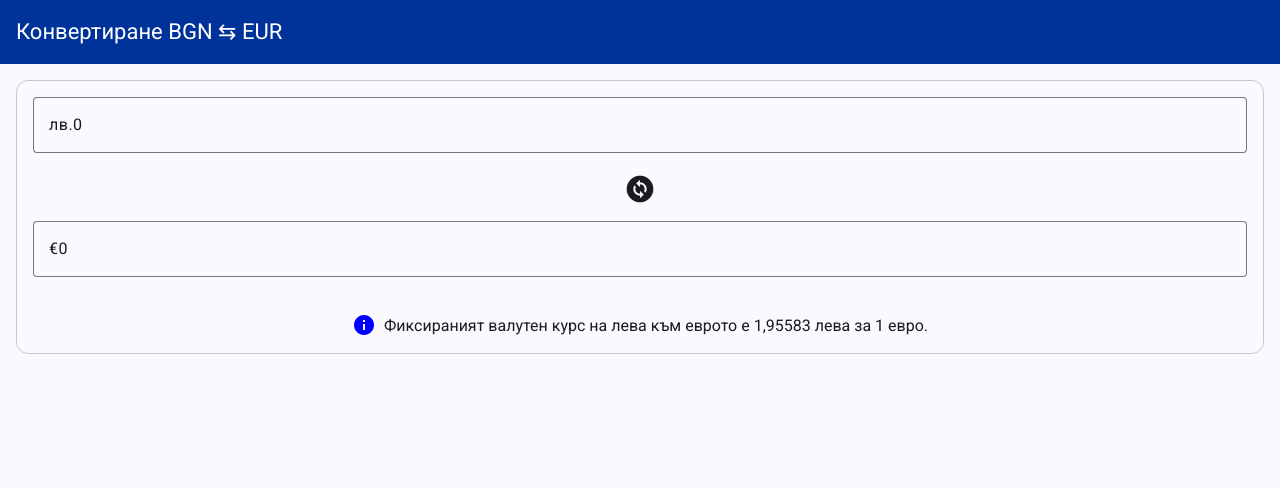
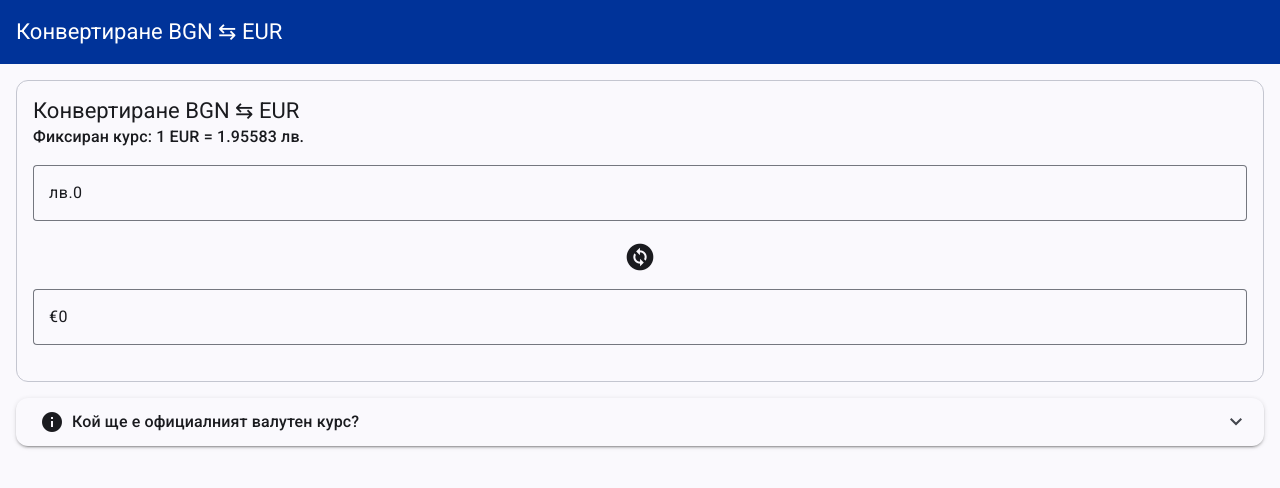
Before and after one commit to ttsvetko/BG2EUR, an Angular app: page / in a window 1280 px wide. Shown: the top 488 px of the page. Built offline with nearby package versions, Linux system fonts and the light colour scheme.

Commit message:
Add rate info

```diff
--- a/src/app/app.html
+++ b/src/app/app.html
@@ -7,6 +7,36 @@
 
         <main>
             <app-bgn-euro-calculator></app-bgn-euro-calculator>
+
+            <mat-accordion>
+                <mat-expansion-panel>
+                    <mat-expansion-panel-header>
+                        <mat-panel-title>
+                            <mat-icon
+                                aria-hidden="false"
+                                aria-label="info"
+                                fontIcon="info"
+                            ></mat-icon>
+                            Кой ще е официалният валутен курс?
+                        </mat-panel-title>
+                    </mat-expansion-panel-header>
+                    <p>
+                        Съгласно Закона за въвеждане на еврото в Република България официалният
+                        валутен курс на лева към еврото е неотменимо фиксираният валутен курс на
+                        лева към еврото, определен в Регламент на Съвета, приет в съответствие с чл.
+                        140, параграф 3 от Договора за функционирането на Европейския съюз.
+                    </p>
+                    <p>
+                        Съгласно решение на 48-ото Народно събрание на Република България, прието на
+                        27 октомври 2022 г., Република България ще въведе еврото като официална
+                        парична единица при запазване на централния курс от 1,95583 лева за 1 евро.
+                    </p>
+                    <p>
+                        Курсът е потвърден и от решение на 50-ото Народно събрание на Република
+                        България, прието на 26 юли 2024 г.
+                    </p>
+                </mat-expansion-panel>
+            </mat-accordion>
         </main>
     </mat-drawer-content>
 </mat-drawer-container>
--- a/src/app/app.scss
+++ b/src/app/app.scss
@@ -10,3 +10,12 @@ main {
     position: sticky;
     top: 0;
 }
+
+mat-accordion,
+app-bgn-euro-calculator {
+    margin-bottom: 1rem;
+}
+
+mat-accordion mat-icon {
+    padding-right: 0.5rem;
+}
--- a/src/app/bgn-euro-calculator/bgn-euro-calculator.css
+++ b/src/app/bgn-euro-calculator/bgn-euro-calculator.css
@@ -1,7 +1,12 @@
+:host {
+    display: block;
+}
+
 mat-card-content {
     display: flex;
     flex-direction: column;
     align-items: stretch;
+    padding: 1rem;
 }
 
 mat-form-field {
@@ -15,16 +20,3 @@ mat-icon.exchange-icon {
     width: 2rem;
     margin-bottom: 1rem;
 }
-
-mat-card-footer {
-    padding: 1rem;
-    display: flex;
-    align-items: center;
-    justify-content: center;
-
-    mat-icon {
-        flex: none;
-        padding-right: 0.5rem;
-        color: blue;
-    }
-}
--- a/src/app/bgn-euro-calculator/bgn-euro-calculator.html
+++ b/src/app/bgn-euro-calculator/bgn-euro-calculator.html
@@ -1,8 +1,8 @@
 <form [formGroup]="formGroup">
     <mat-card appearance="outlined">
         <mat-card-header>
-            <mat-card-title></mat-card-title>
-            <mat-card-subtitle></mat-card-subtitle>
+            <mat-card-title>Конвертиране BGN ⇆ EUR</mat-card-title>
+            <mat-card-subtitle>Фиксиран курс: 1 EUR = 1.95583 лв.</mat-card-subtitle>
         </mat-card-header>
 
         <mat-card-content>
@@ -37,9 +37,6 @@
                 <span matTextPrefix> &#8364;</span>
             </mat-form-field>
         </mat-card-content>
-        <mat-card-footer>
-            <mat-icon fontIcon="info"></mat-icon> Фиксираният валутен курс на лева към еврото е
-            1,95583 лева за 1 евро.
-        </mat-card-footer>
+        <mat-card-footer> </mat-card-footer>
     </mat-card>
 </form>
```
Also changed, not shown: src/app/app.ts (+17 -1 lines).
